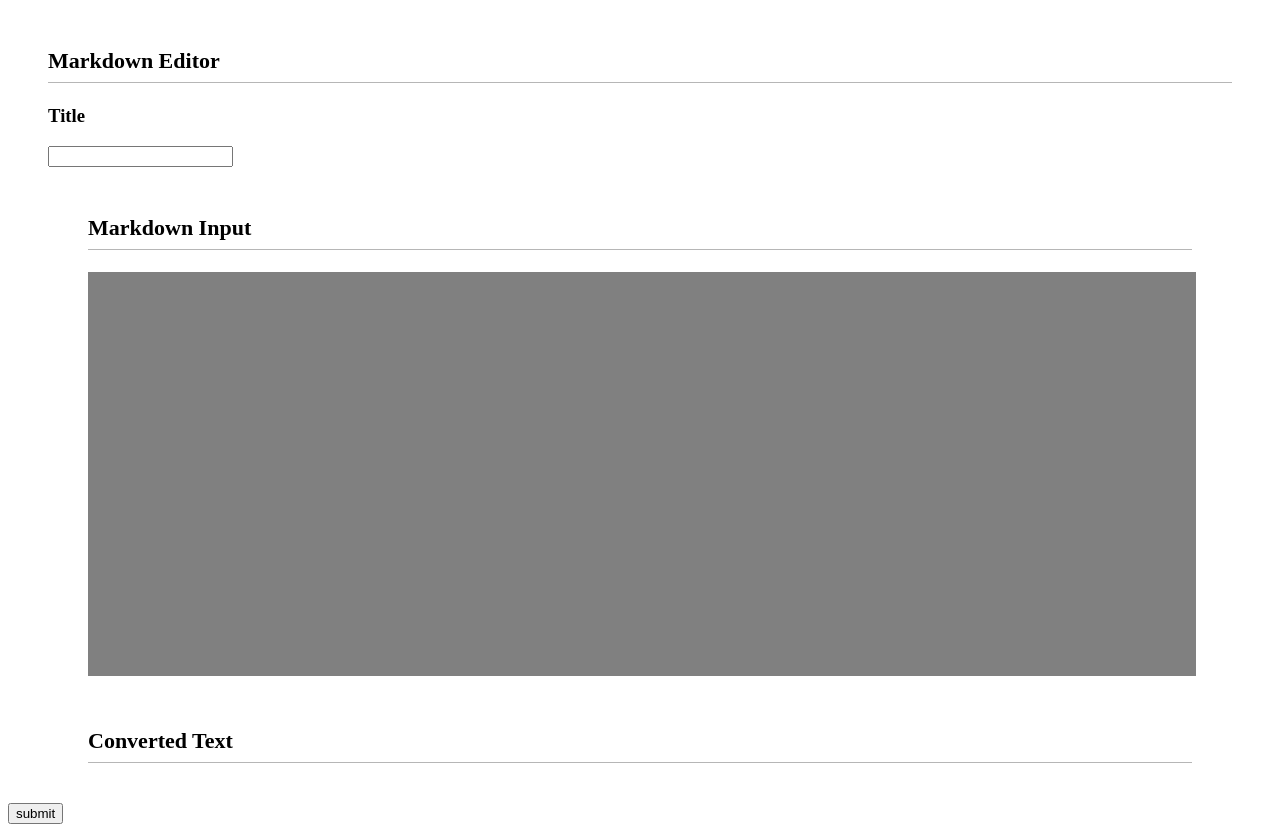
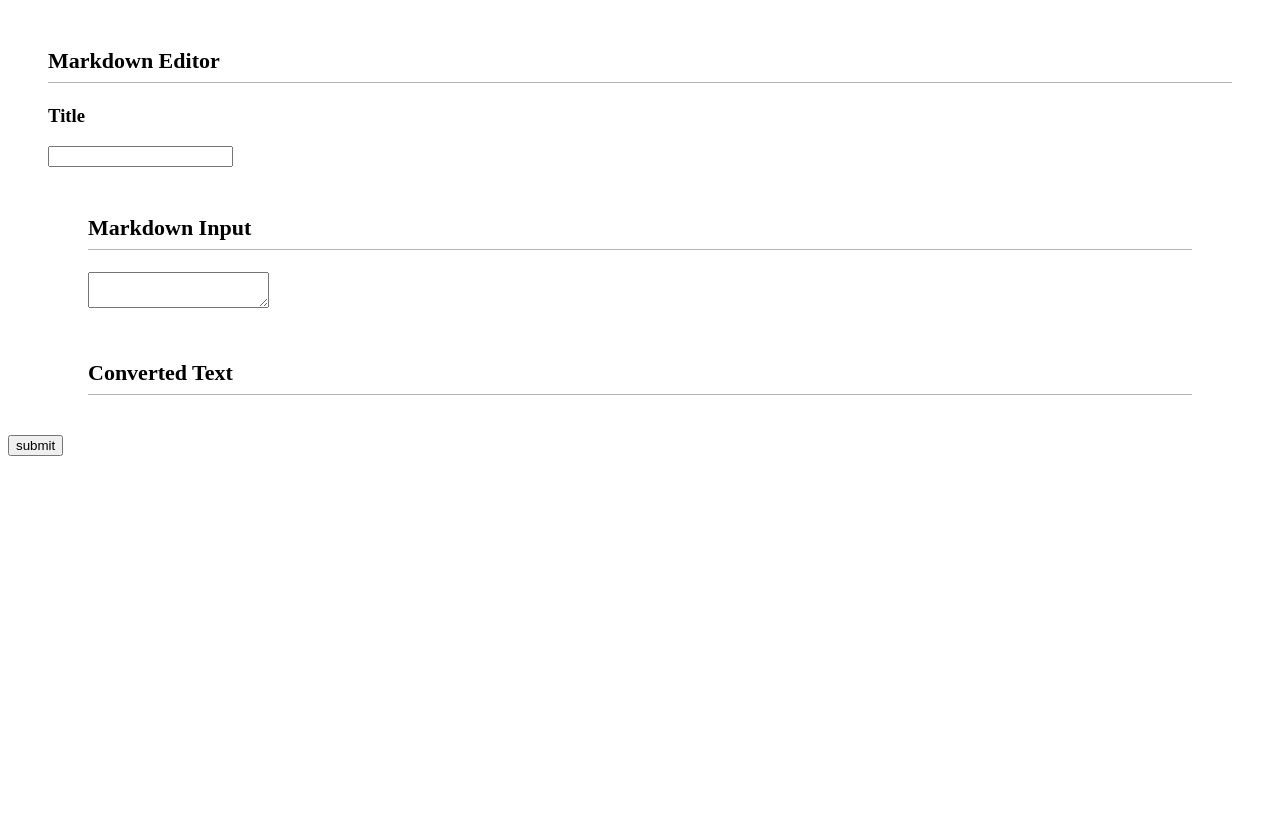
Before and after one commit to KapokProgramming/Akafuyu-FrontEnd, a React (Vite) app: page /post in a window 1280 px wide. After the commit the page ends 800 px from the top, so only its background shows below. Built offline with nearby package versions, Linux system fonts and the light colour scheme.

Commit message:
[:star: fix]

```diff
--- a/src/pages/Post/PostInput.tsx
+++ b/src/pages/Post/PostInput.tsx
@@ -7,7 +7,7 @@ const PostInput = () => {
 
     const { setMarkdownText } = useContext(PostContext);
 
-    const onInputChange = (e: React.ChangeEvent<HTMLInputElement>) => {
+    const onInputChange = (e: React.ChangeEvent<any>) : void => {
         const newText = e.target.value;
         setMarkdownText(newText);
     }
@@ -15,7 +15,7 @@ const PostInput = () => {
     return (
         <Wrapper>
             <Title>Markdown Input</Title>
-            <TextArea onChange={onInputChange}></TextArea>
+            <textarea onChange={onInputChange} ></textarea>
         </Wrapper>
     );
 }
```
